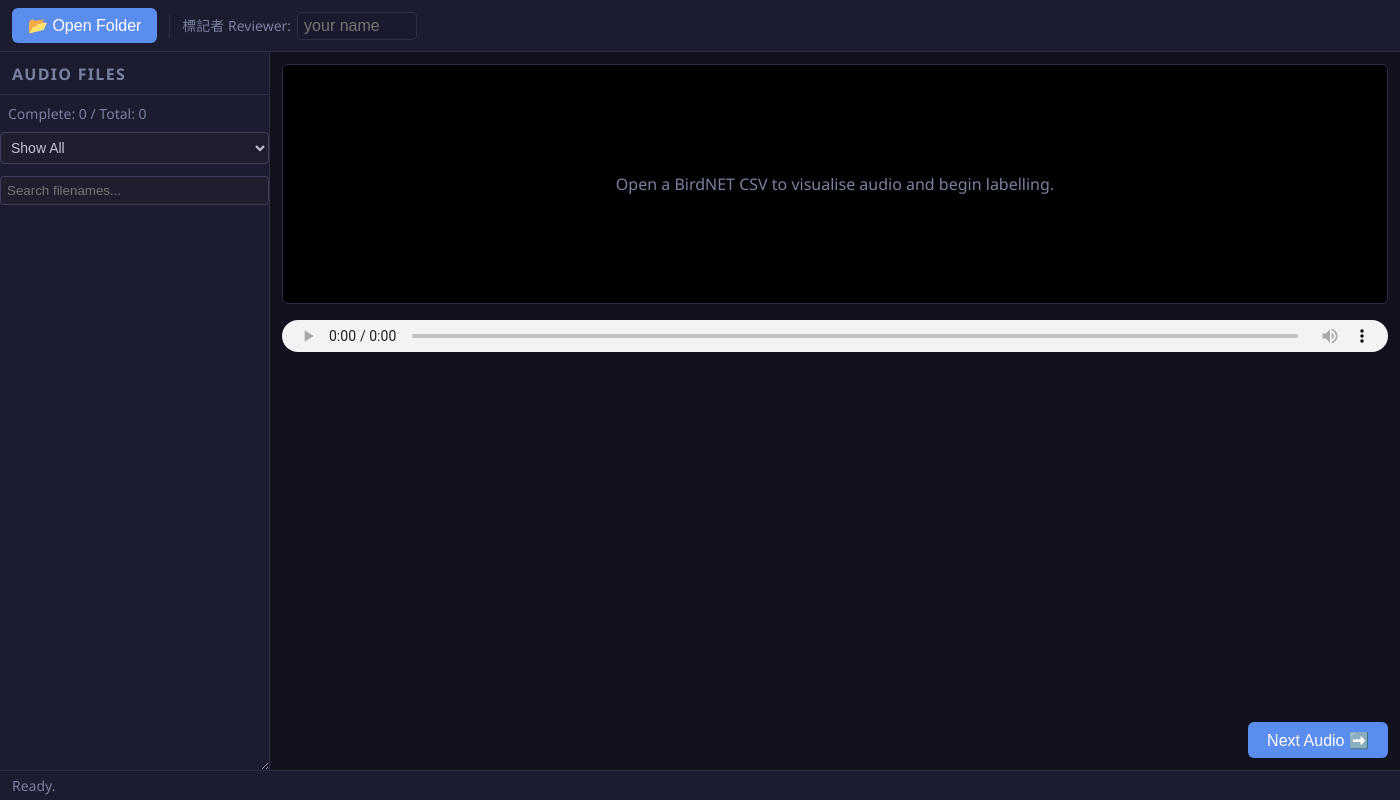
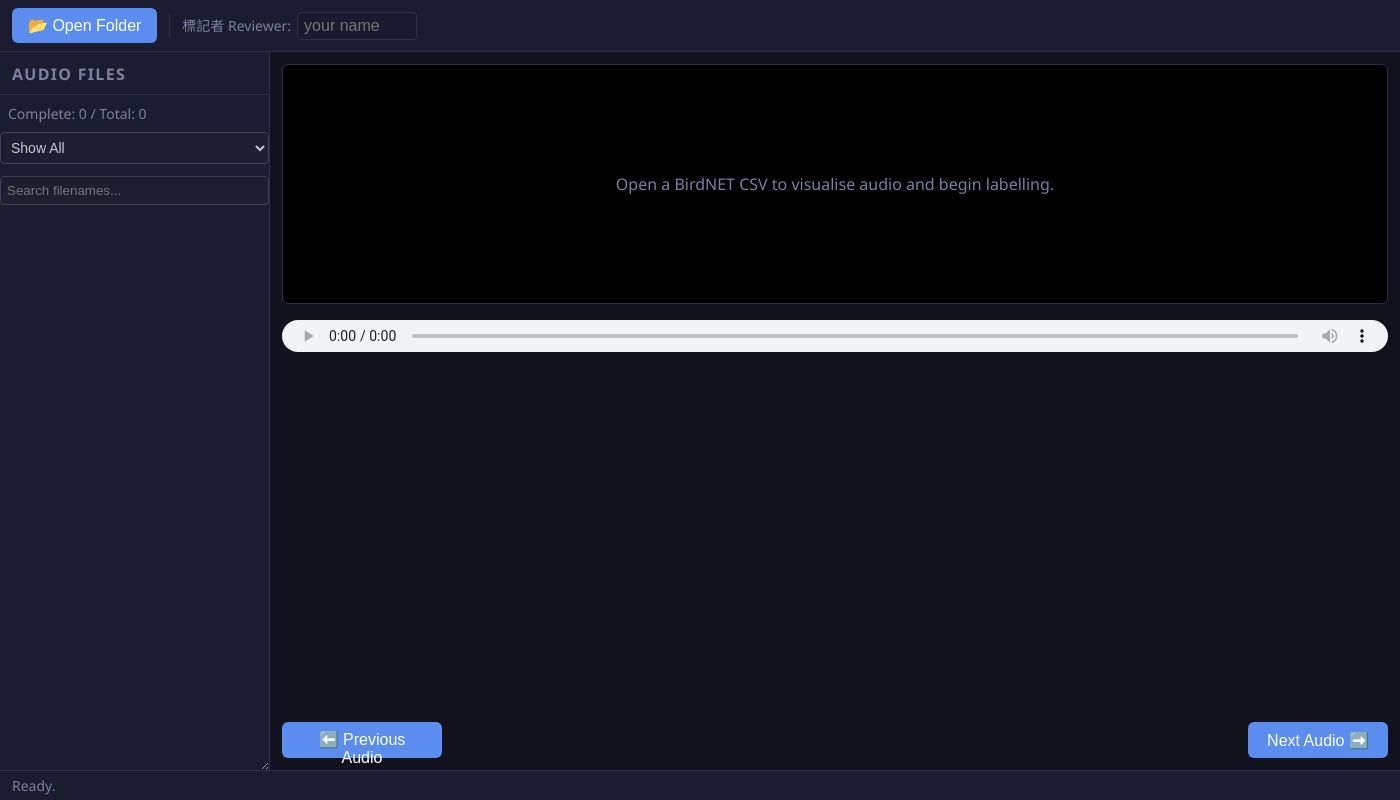
Before and after one commit to Zia331/BirdNET-Labeler, an Electron app: page src/presentation/renderer/index.html in a window 1400 px wide. Drawn offline with Linux system fonts and the light colour scheme; no server answers.

Commit message:
Add previous audio button.

```diff
--- a/src/presentation/renderer/index.html
+++ b/src/presentation/renderer/index.html
@@ -104,10 +104,17 @@
         <div
           style="
             display: flex;
-            justify-content: flex-end;
-            align-items: flex-end;
+            justify-content: space-between;
+            align-items: center;
           "
         >
+          <button
+            id="btn-prev-audio"
+            class="btn-primary"
+            style="width: 160px; height: 36px"
+          >
+            ⬅️ Previous Audio
+          </button>
           <button
             id="btn-next-audio"
             class="btn-primary"
--- a/src/presentation/renderer/renderer.js
+++ b/src/presentation/renderer/renderer.js
@@ -84,6 +84,10 @@ async function init() {
   const nextBtn = $("btn-next-audio");
   if (nextBtn) {
     nextBtn.addEventListener("click", onNextAudio);
+  }
+  const prevBtn = $("btn-prev-audio");
+  if (prevBtn) {
+    prevBtn.addEventListener("click", onPrevAudio);
   }
   $("file-filter").addEventListener("change", renderFileList);
   DOM.reviewerInput.addEventListener("input", async (e) => {
@@ -639,6 +643,12 @@ function onNextAudio() {
   }
 }
 
+function onPrevAudio() {
+  if (state.activeFileIndex > 0) {
+    selectFile(state.activeFileIndex - 1);
+  }
+}
+
 function updateActiveSegmentGlow(currentTime) {
   const activeFile = state.audioFiles[state.activeFileIndex];
   if (!activeFile) return;
```
